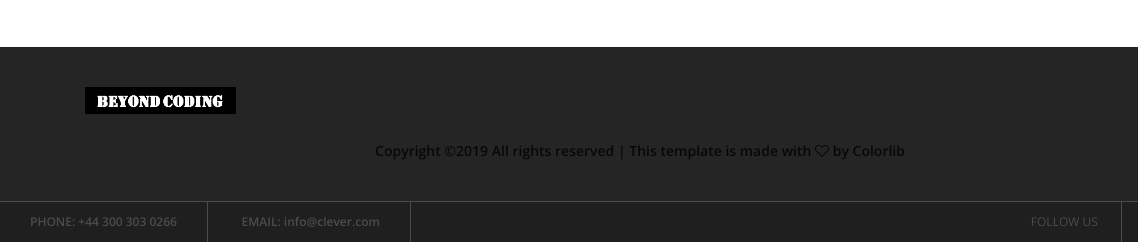
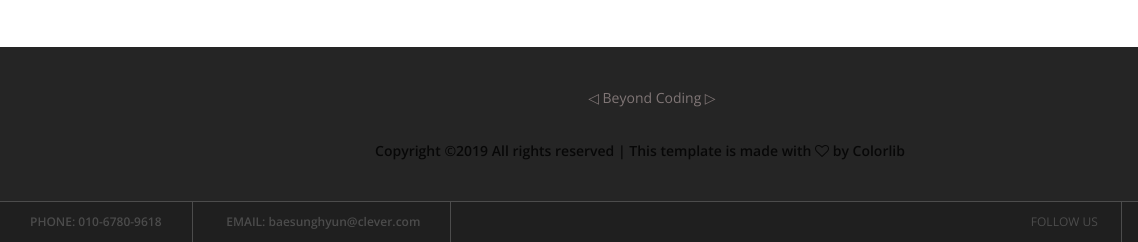
Before and after one commit to jangmii/skkuuiux, a website: page public/html/index.html in a window 1280 px wide. Shown: the part 3377-3619 px from the top of the page, 0-1138 px from the left. Drawn offline with nearby package versions, Linux system fonts and the light colour scheme; a script that the page names is missing; a web font is replaced by a local one.

Commit message:
footer area 수정

```diff
--- a/public/html/index.html
+++ b/public/html/index.html
@@ -828,8 +828,10 @@
             <div class="row">
                 <div class="col-12">
                     <!-- Footer Logo -->
-                    <div class="footer-logo" style="text-align: center;">
-                        <a href="home"><img src="../img/core-img/beyond.png" alt=""></a>
+                    <div class="footer-logo" style="text-align: center;color:rgb(128, 118, 118);margin-left: 13cm;">
+                        ◁ Beyond Coding ▷
+                        <!--
+                        <a href="home" style="text-align: center;"><img src="../img/core-img/beyond.png" alt=""></a>-->
                     </div>
                     <!-- Copywrite -->
                     <div><a href="#"><!-- Link back to Colorlib can't be removed. Template is licensed under CC BY 3.0. -->
@@ -844,8 +846,8 @@ Copyright &copy;<script>document.write(new Date().getFullYear());</script> All r
     <div class="bottom-footer-area d-flex justify-content-between align-items-center">
         <!-- Contact Info -->
         <div class="contact-info">
-            <a href="#"><span>Phone:</span> +44 300 303 0266</a>
-            <a href="#"><span>Email:</span> info@clever.com</a>
+            <a href="#"><span>Phone:</span> 010-6780-9618</a>
+            <a href="#"><span>Email:</span> baesunghyun@clever.com</a>
         </div>
         <!-- Follow Us -->
         <div class="follow-us">
```
